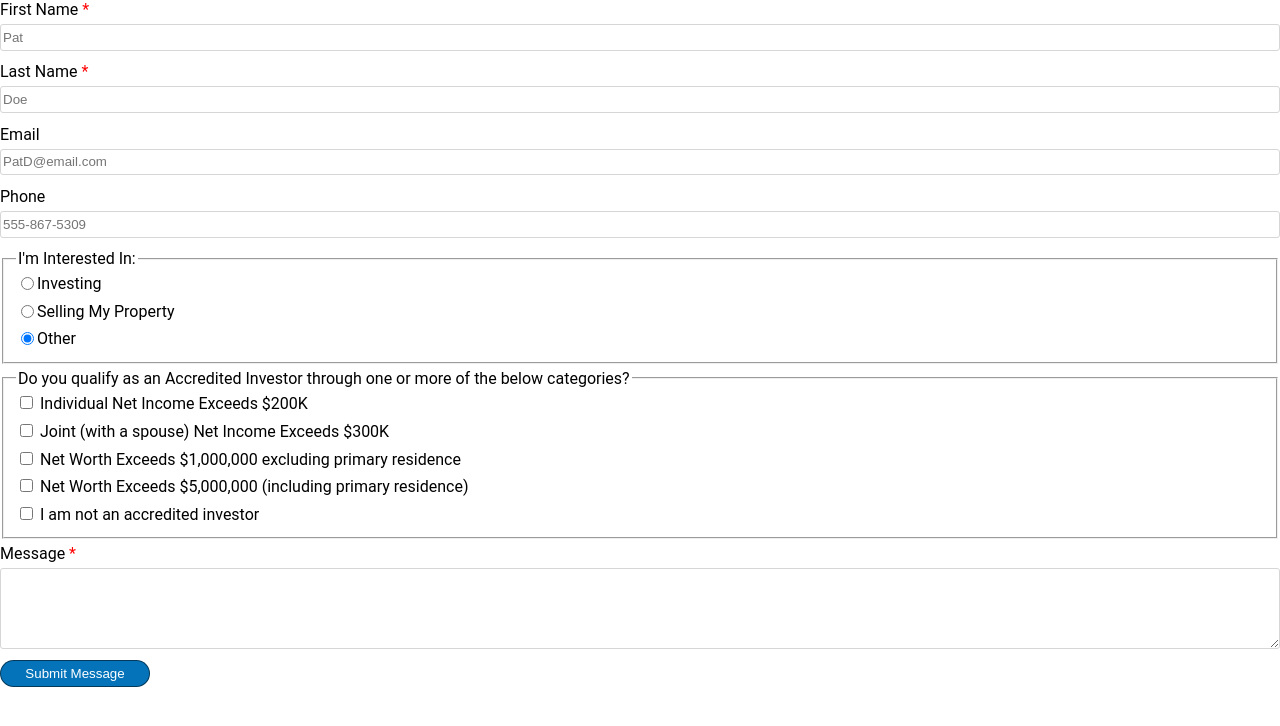
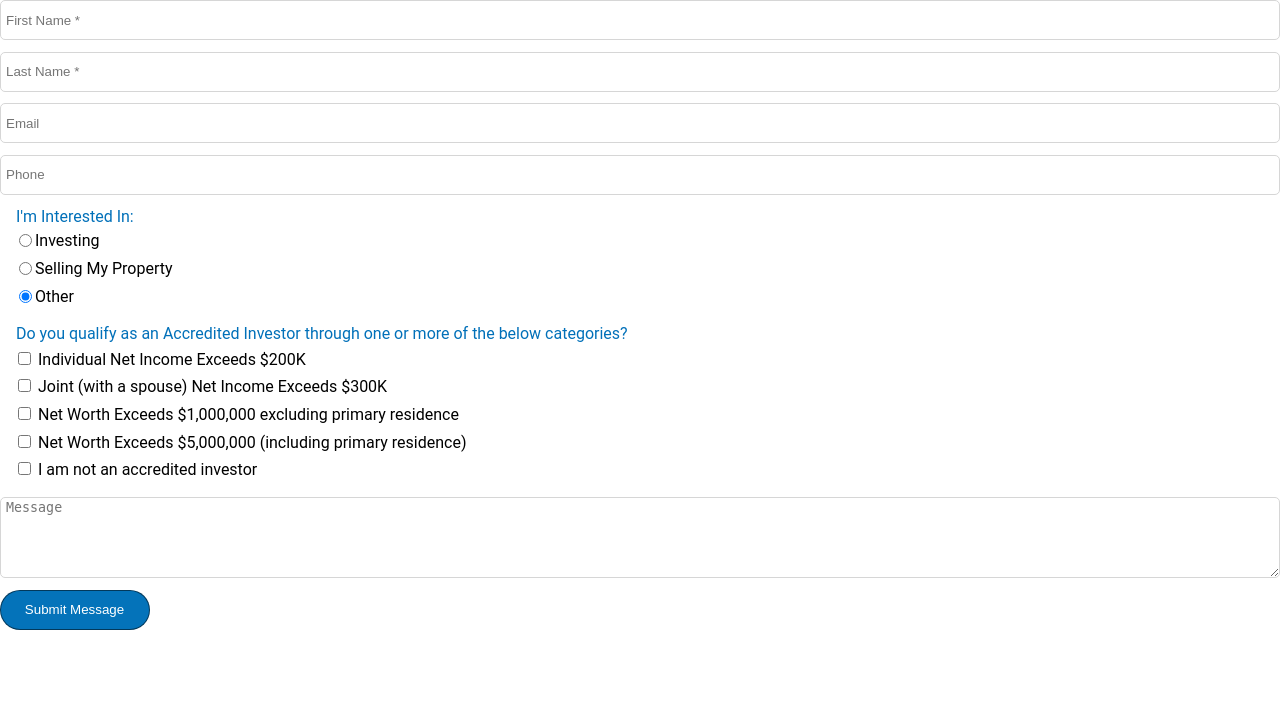
Before and after one commit to handev-001/HAN-Elements, a PHP site: page /han/contact-us.html in a window 1280 px wide. Shown: the top 726 px of the page. Run offline with PHP 8.4, Linux system fonts and the light colour scheme.

Commit message:
update form style

```diff
--- a/han/contact-us.html
+++ b/han/contact-us.html
@@ -14,17 +14,13 @@
     <form class="net-form" data-netlify="true" name="han-contact-us" method="POST" action="/han/thank-you.html" netlify-honeypot="h-field">
         <input type='hidden' name='form-name' value='han-contact-us' />
 
-        <label for="namef">First Name <span class="red-text">*</span></label>
-        <input type="text" id="namef" name="namef" required="required" placeholder="Pat" autocomplete="given-name">
+        <input type="text" id="namef" name="namef" required="required" placeholder="First Name *" autocomplete="given-name">
 
-        <label for="namel">Last Name <span class="red-text">*</span></label>
-        <input type="text" id="namel" name="namel" required="required" placeholder="Doe" autocomplete="family-name">
+        <input type="text" id="namel" name="namel" required="required" placeholder="Last Name *" autocomplete="family-name">
 
-        <label for="email">Email</label>
-        <input type="email" id="email" name="email" placeholder="PatD@email.com" autocomplete="email">
+        <input type="email" id="email" name="email" placeholder="Email" autocomplete="email">
 
-        <label for="phone">Phone</label>
-        <input type="tel" id="phone" name="phone" pattern="1?[0-9]{3}-?[0-9]{3}-?[0-9]{4}" placeholder="555-867-5309" autocomplete="tel">
+        <input type="tel" id="phone" name="phone" pattern="1?[0-9]{3}-?[0-9]{3}-?[0-9]{4}" placeholder="Phone" autocomplete="tel">
 
         <fieldset>
             <legend>I'm Interested In:</legend>
@@ -72,12 +68,9 @@
                 <input type="checkbox" id="notinvestor" name="notinvestor" />
                 <label for="notinvestor">I am not an accredited investor</label>
             </div>
-
         </fieldset>
 
-
-        <label for="message">Message <span class="red-text">*</span></label>
-        <textarea id="message" name="message" rows="5"></textarea>
+        <textarea id="message" name="message" rows="5" placeholder="Message"></textarea>
 
         <input type="text" id="h-field" name="h-field">
 
--- a/han/style.css
+++ b/han/style.css
@@ -83,15 +83,6 @@ form.net-form {
 	align-content:flex-start;
 	gap: 5px 10px;
 }
-form.net-form fieldset {
-	display:flex;
-	flex-direction:column;
-	flex-wrap:wrap;
-	justify-content:flex-start;
-	align-items:flex-start;
-	align-content:flex-start;
-	gap: 5px 10px;
-}
 form.net-form  br {
 	display: none;
 	width: 0px;
@@ -104,14 +95,15 @@ form.net-form  input,
 form.net-form  select,
 form.net-form  textarea {
 	flex: 1 0 100%;
-	min-height:2em;
+	min-height: 3em;
 	margin-bottom: 0.5em;
+	padding-left: 5px;
 
 	background-color: rgba(255,255,255,1);
     border-style: solid;
     border-width: 1px;
     border-color: rgba(214,214,214,1);
-	border-radius: 3px;
+	border-radius: 5px;
 }
 
 form.net-form input[type="checkbox"],
@@ -135,10 +127,19 @@ form.net-form input[type="submit"]:hover {
 	border: 1px solid rgba(0,0,0,1);
 }
 
-form.net-form  fieldset {
+form.net-form fieldset {
+	display:flex;
 	flex: 1 0 calc(100% - 1.5em);
+	flex-direction:column;
+	flex-wrap:wrap;
+	justify-content:flex-start;
+	align-items:flex-start;
+	align-content:flex-start;
+	gap: 5px 10px;
+	border:none;
 }
 form.net-form  fieldset  legend {
+	color: #0170b9;
 	border: none;
 }
 form.net-form  fieldset input[type="radio"] {
```
Lines whose indentation alone changed are shown as unchanged.
